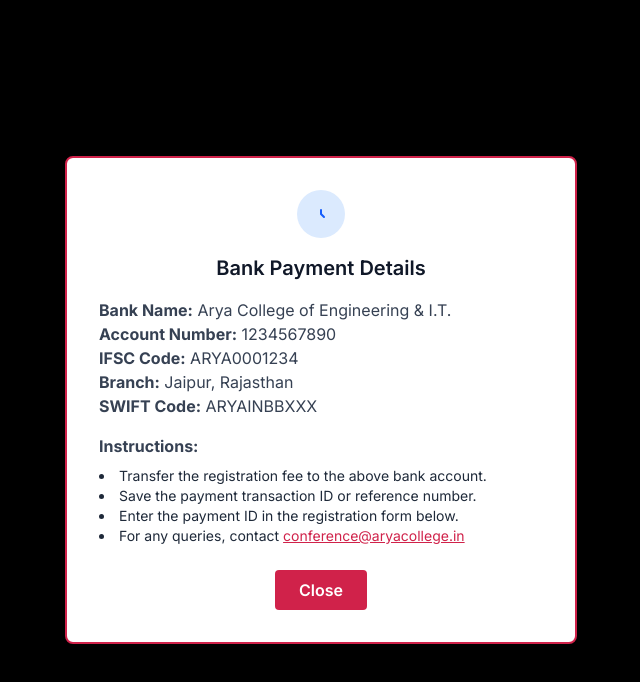
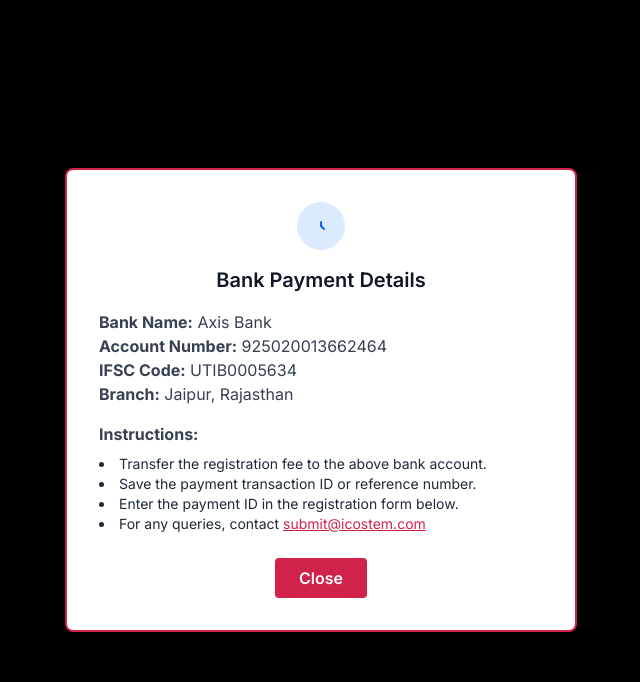
Before and after one commit to godstark82/icostem, a Next.js app: page /registration in a window 1280 px wide. Both pictures are taken after a click on the button "Make Payment". Shown: the part 1103-1785 px from the top of the page, without its empty margins (319-959 px from the left). Built offline with nearby package versions, Linux system fonts and the light colour scheme.

Commit message:
bank details updated

```diff
--- a/src/app/registration/page.jsx
+++ b/src/app/registration/page.jsx
@@ -253,11 +253,11 @@
                             <h3 className="mt-4 text-xl font-semibold text-gray-900">Bank Payment Details</h3>
                             <div className="mt-4 text-gray-700 text-left text-base">
                                 <p>
-                                    <b>Bank Name:</b> Arya College of Engineering & I.T.<br />
-                                    <b>Account Number:</b> 1234567890<br />
-                                    <b>IFSC Code:</b> ARYA0001234<br />
+                                    <b>Bank Name:</b> Axis Bank<br />
+                                    <b>Account Number:</b> 925020013662464<br />
+                                    <b>IFSC Code:</b> UTIB0005634<br />
                                     <b>Branch:</b> Jaipur, Rajasthan<br />
-                                    <b>SWIFT Code:</b> ARYAINBBXXX<br />
+                                    {/* <b>SWIFT Code:</b> ARYAINBBXXX<br /> */}
                                 </p>
                                 <div className="mt-4">
                                     <b>Instructions:</b>
@@ -265,7 +265,7 @@
                                         <li>Transfer the registration fee to the above bank account.</li>
                                         <li>Save the payment transaction ID or reference number.</li>
                                         <li>Enter the payment ID in the registration form below.</li>
-                                        <li>For any queries, contact <a href="mailto:conference@aryacollege.in" className="text-primary underline">conference@aryacollege.in</a></li>
+                                        <li>For any queries, contact <a href="mailto:submit@icostem.com" className="text-primary underline">submit@icostem.com</a></li>
                                     </ul>
                                 </div>
                             </div>
```
